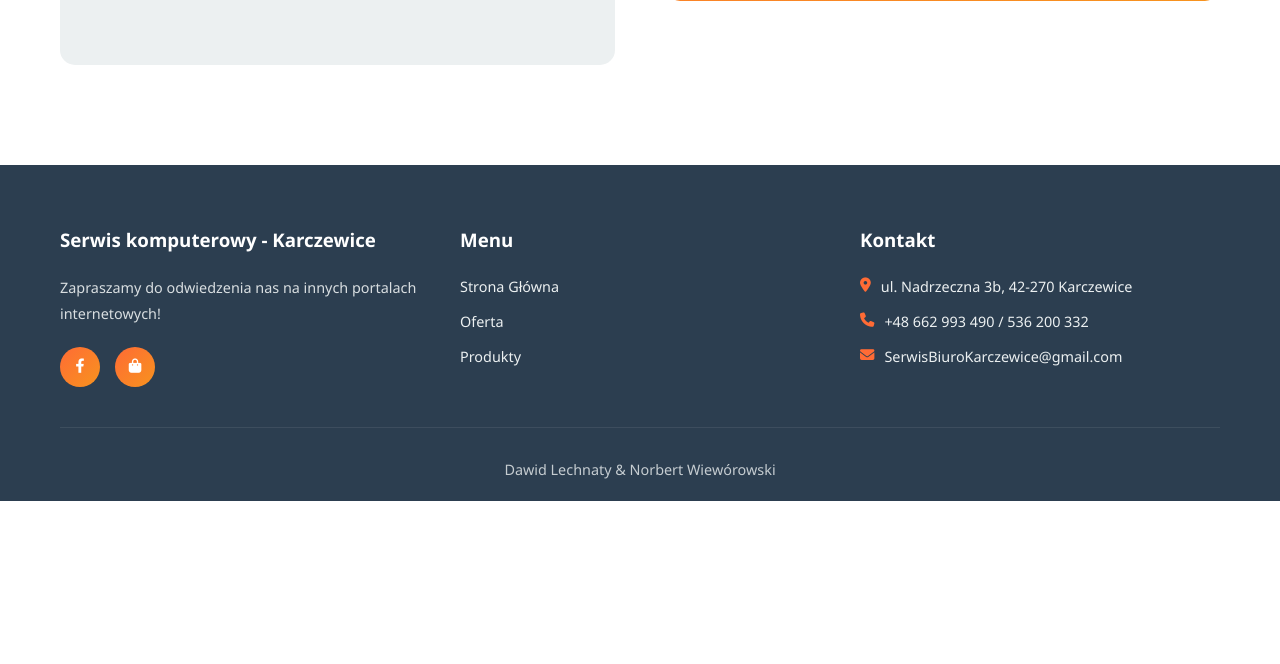
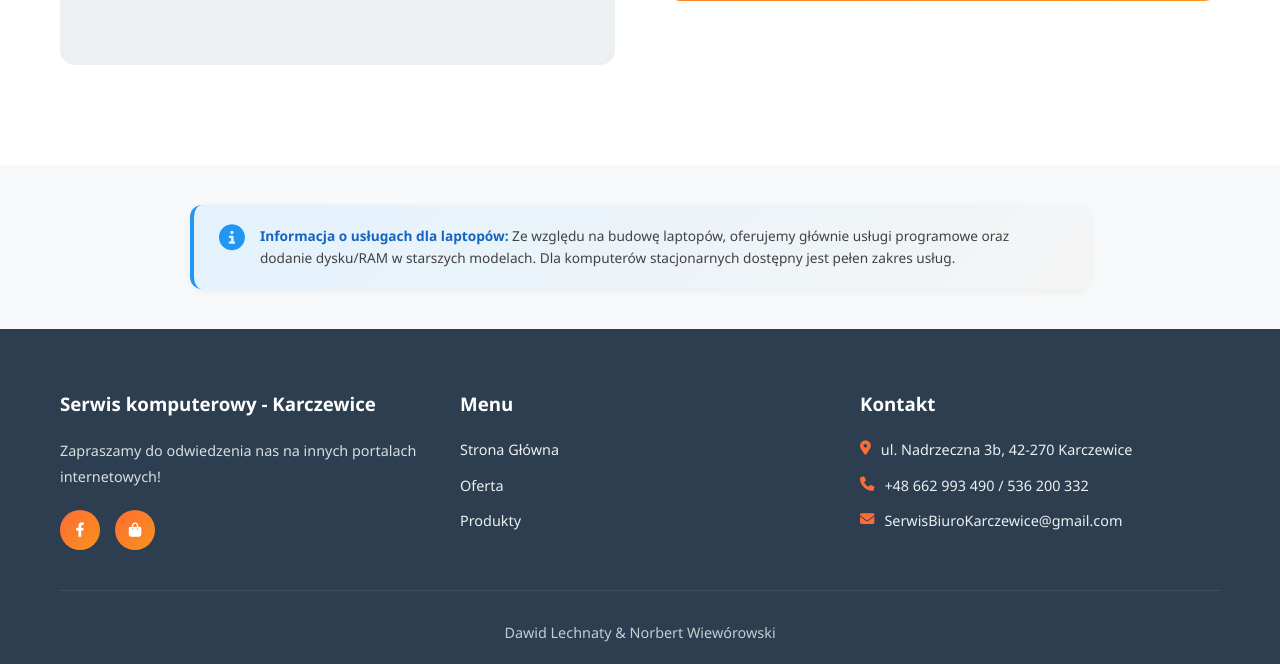
Before and after one commit to SerwisKarczewice/Strona-Serwisu-, a PHP site: page / in a window 1280 px wide. Shown: the part 4814-5478 px from the top of the page. Before the commit the page ends 5315 px from the top, so only its background shows below. Run offline with PHP 8.4, Linux system fonts and the light colour scheme; data comes from the database, SQL or seed files in the repository; data that the repository does not hold is empty.

Commit message:
Informacja laptopy

```diff
--- a/css/home.css
+++ b/css/home.css
@@ -9,6 +9,50 @@ html {
 }
 
 /* Skalowanie dla Full HD (80% z 18px = 14.4px) */
+/* Laptop Notice */
+.laptop-notice-section {
+    padding: 40px 0;
+    background: #f8f9fa;
+}
+
+.laptop-notice {
+    background: linear-gradient(135deg, #e3f2fd 0%, #f5f5f5 100%);
+    border-left: 4px solid #2196f3;
+    border-radius: 12px;
+    padding: 20px 25px;
+    display: flex;
+    gap: 15px;
+    align-items: flex-start;
+    max-width: 900px;
+    margin: 0 auto;
+    box-shadow: 0 2px 8px rgba(0, 0, 0, 0.06);
+}
+
+.laptop-notice i {
+    font-size: 1.8rem;
+    color: #2196f3;
+    flex-shrink: 0;
+}
+
+.laptop-notice p {
+    color: #424242;
+    font-size: 0.95rem;
+    line-height: 1.6;
+    margin: 0;
+}
+
+.laptop-notice strong {
+    color: #1565c0;
+}
+
+@media (max-width: 768px) {
+    .laptop-notice {
+        flex-direction: column;
+        padding: 18px 20px;
+        gap: 10px;
+    }
+}
+
 @media (max-width: 1920px) {
     html {
         font-size: 14.4px;
@@ -26,7 +70,8 @@ html {
     --white: #ffffff;
     --gradient-primary: linear-gradient(135deg, #ff6b35 0%, #f7931e 100%);
     --gradient-secondary: linear-gradient(135deg, #ffc107 0%, #ff9800 100%);
-    --shadow: 0 4px 12px rgba(0, 0, 0, 0.08); /* Lżejszy cień */
+    --shadow: 0 4px 12px rgba(0, 0, 0, 0.08);
+    /* Lżejszy cień */
     --shadow-hover: 0 8px 25px rgba(255, 107, 53, 0.25);
 }
 
@@ -112,7 +157,8 @@ body {
     font-size: 5rem;
     color: rgba(255, 255, 255, 0.15);
     animation: float 15s infinite ease-in-out;
-    will-change: transform; /* Hint to browser to optimize */
+    will-change: transform;
+    /* Hint to browser to optimize */
 }
 
 /* Wyłączenie animacji dla urządzeń mobilnych - oszczędność CPU i baterii */
@@ -160,6 +206,30 @@ body {
     text-align: center;
     color: var(--white);
     animation: fadeInUp 1s ease;
+}
+
+.hero-logo {
+    margin-bottom: 30px;
+    background: #ffffff;
+    width: 180px;
+    height: 180px;
+    border-radius: 50%;
+    margin: 0 auto 30px;
+    display: flex;
+    align-items: center;
+    justify-content: center;
+    box-shadow: 0 10px 30px rgba(255, 255, 255, 0.2);
+    border: 4px solid rgba(255, 255, 255, 0.3);
+}
+
+.hero-logo img {
+    height: 130px;
+    width: auto;
+    transition: transform 0.4s ease;
+}
+
+.hero-logo img:hover {
+    transform: scale(1.1);
 }
 
 @keyframes fadeInUp {
@@ -430,12 +500,21 @@ body {
 }
 
 @keyframes slide {
-    0% { transform: translateX(0); }
-    100% { transform: translateX(-33.333%); }
+    0% {
+        transform: translateX(0);
+    }
+
+    100% {
+        transform: translateX(-33.333%);
+    }
 }
 
 @media (prefers-reduced-motion: reduce) {
-    .services-slider, .floating-icon, .hero-scroll, .btn {
+
+    .services-slider,
+    .floating-icon,
+    .hero-scroll,
+    .btn {
         animation: none !important;
         transition: none !important;
     }
--- a/index.php
+++ b/index.php
@@ -88,7 +88,7 @@ increment_site_visits();
     <title>Serwis Komputerowy - Profesjonalna Naprawa i Modernizacja | Szybko i Tanio</title>
     <link rel="canonical" href="https://twojadomena.pl/">
     <link rel="stylesheet" href="https://cdnjs.cloudflare.com/ajax/libs/font-awesome/6.4.0/css/all.min.css">
-    <link rel="stylesheet" href="css/home.css?v=1.1">
+    <link rel="stylesheet" href="css/home.css?v=3.1">
 </head>
 
 <body>
@@ -113,7 +113,6 @@ increment_site_visits();
 
         <div class="container hero-content">
             <h1 class="hero-title">
-
                 Serwis Komputerowy
                 <span class="title-accent">Karczewice</span>
             </h1>
@@ -442,6 +441,17 @@ increment_site_visits();
         </div>
     </section>
 
+    <section class="laptop-notice-section">
+        <div class="container">
+            <div class="laptop-notice">
+                <i class="fas fa-info-circle"></i>
+                <p><strong>Informacja o usługach dla laptopów:</strong> Ze względu na budowę laptopów, oferujemy głównie
+                    usługi programowe oraz dodanie dysku/RAM w starszych modelach. Dla komputerów stacjonarnych dostępny
+                    jest pełen zakres usług.</p>
+            </div>
+        </div>
+    </section>
+
     <?php include 'includes/footer.php'; ?>
 
     <script src="js/home.js" defer></script>
```
Also changed, not shown: css/style.css (+44 -0 lines), oferta.php (+12 -1 lines).
